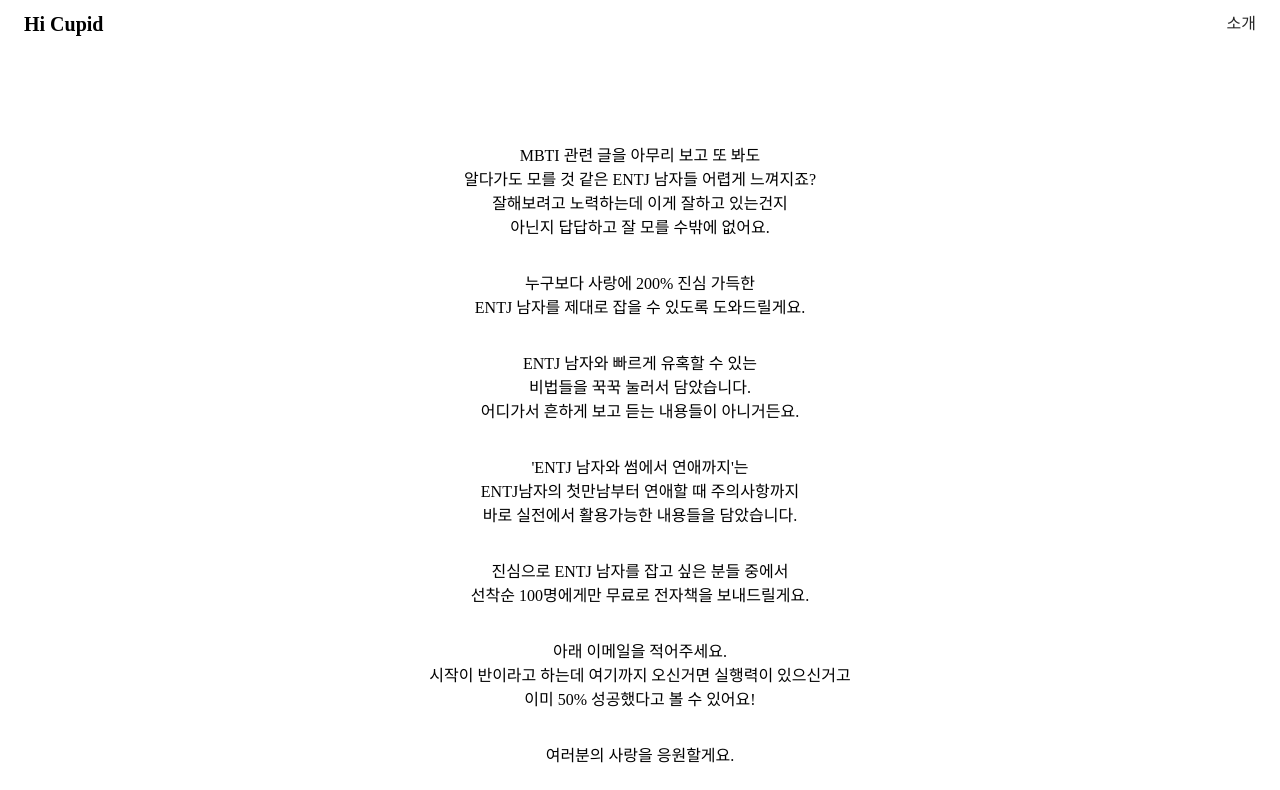
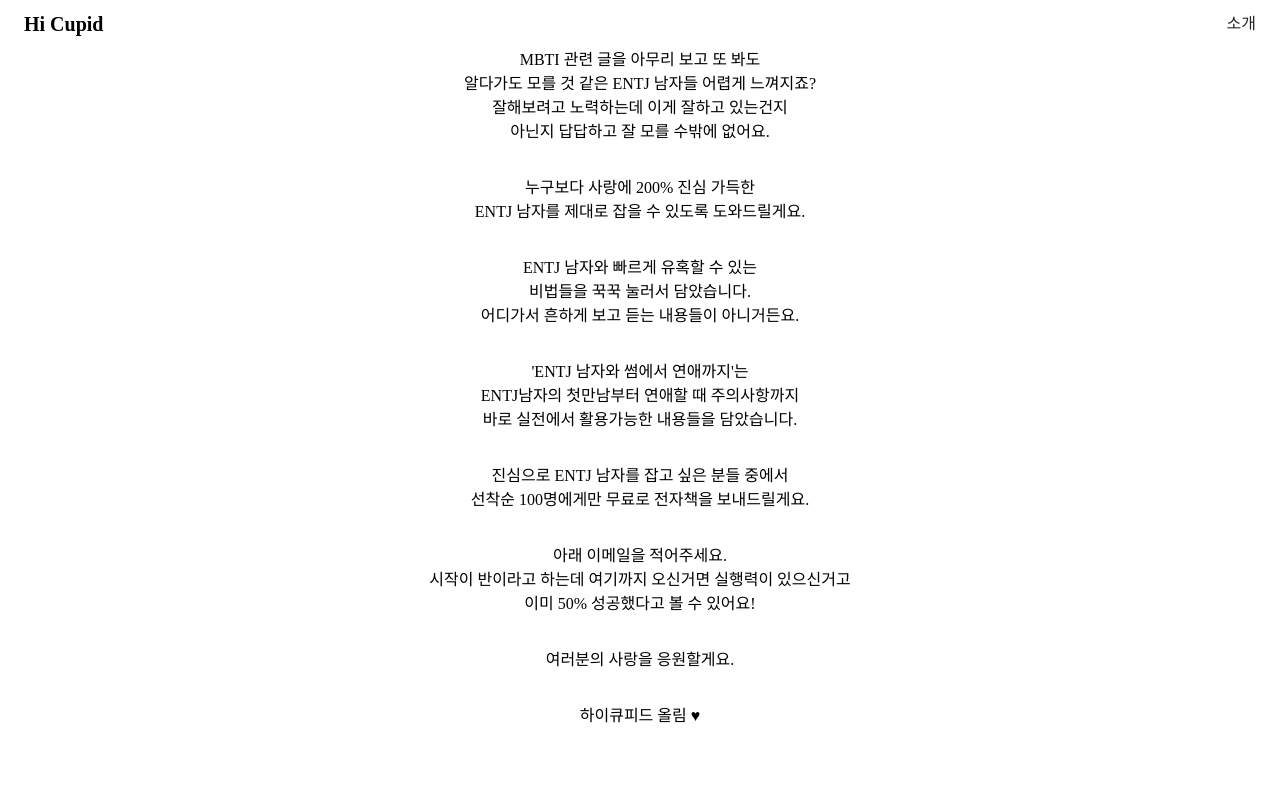
Before and after one commit to grit-farm/hicupid.farm, a Next.js app: page / in a window 1280 px wide. Shown: the top 790 px of the page. Built offline with nearby package versions, Linux system fonts and the light colour scheme; no server answers; a web font is replaced by a local one.

Commit message:
feat: 랜딩 padding 조절

```diff
--- a/src/app/page.tsx
+++ b/src/app/page.tsx
@@ -3,7 +3,7 @@
 
 export default function Home() {
   return (
-    <main className="flex min-h-screen flex-col items-center justify-between p-24">
+    <main className="flex min-h-screen flex-col items-center justify-between px-4">
       <article className="flex flex-col text-center">
         <p>
           MBTI 관련 글을 아무리 보고 또 봐도 <br />
@@ -50,7 +50,7 @@
           />
         </div>
         <input
-          className="bg-gray-100 text-center rounded-sm  py-4"
+          className="bg-gray-100 text-center rounded-sm py-4"
           placeholder="1. 이메일을 입력해주세요."
         />
         <button className="bg-violet-700 hover:bg-violet-600 text-white rounded-sm py-4">
```
